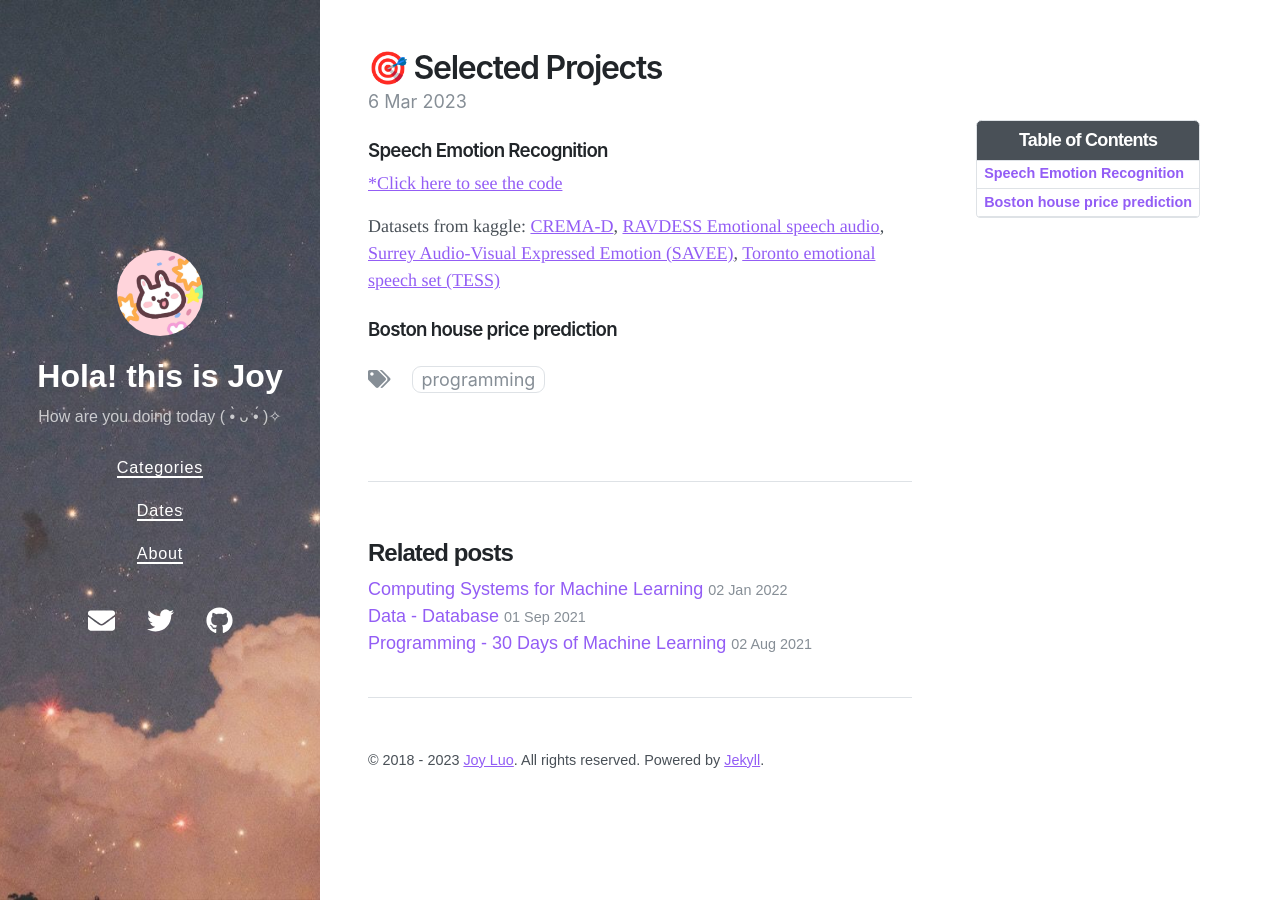
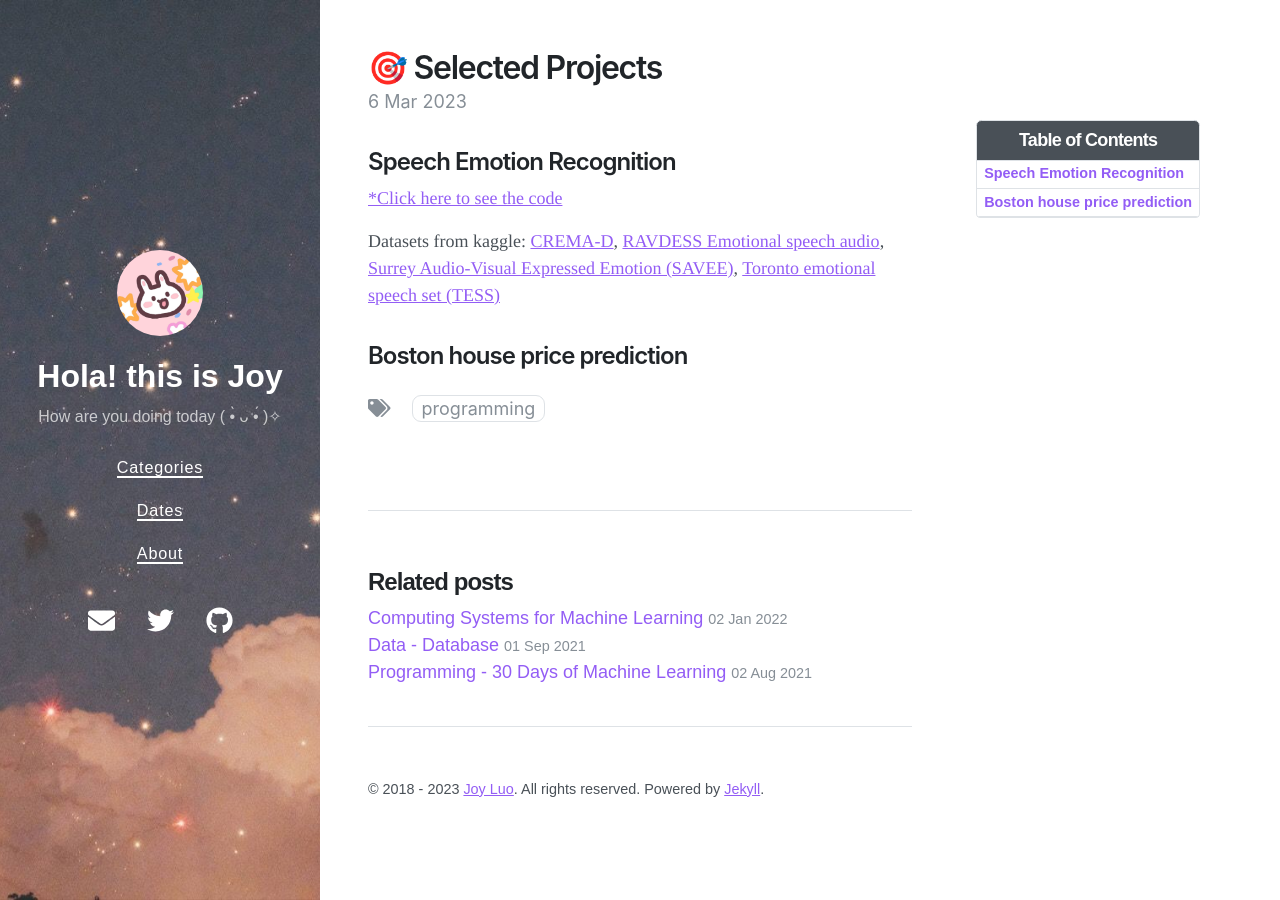
Before and after one commit to Joy3Luo/mathnotes, a Jekyll site: the page built from _posts/2023-03-06-projects.md, in a window 1280 px wide. Built offline with Jekyll 4.4.1, drawn with Linux system fonts in a browser that asks for light colours; nearby versions of some CDN libraries.

```diff
--- a/_posts/2023-03-06-projects.md
+++ b/_posts/2023-03-06-projects.md
@@ -30,11 +30,11 @@ toc:  true
       }});
   </script><script type="text/javascript" src="https://cdnjs.cloudflare.com/ajax/libs/mathjax/2.7.4/MathJax.js?config=TeX-AMS_HTML-full"></script>
 
-### Speech Emotion Recognition
+## Speech Emotion Recognition
 
 [*Click here to see the code](https://www.kaggle.com/code/jiawei3did/notebook5fbea27541)
 
 Datasets from kaggle: [CREMA-D](https://www.kaggle.com/datasets/ejlok1/cremad),  [RAVDESS Emotional speech audio](https://www.kaggle.com/datasets/uwrfkaggler/ravdess-emotional-speech-audio), [Surrey Audio-Visual Expressed Emotion (SAVEE)](https://www.kaggle.com/datasets/ejlok1/surrey-audiovisual-expressed-emotion-savee), [Toronto emotional speech set (TESS)](https://www.kaggle.com/code/shivamburnwal/speech-emotion-recognition/input)
 
 
-### Boston house price prediction
+## Boston house price prediction
```
